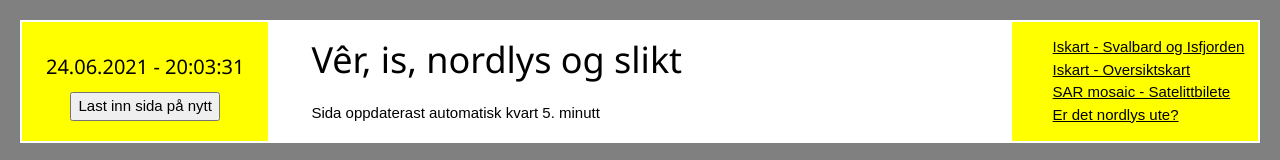
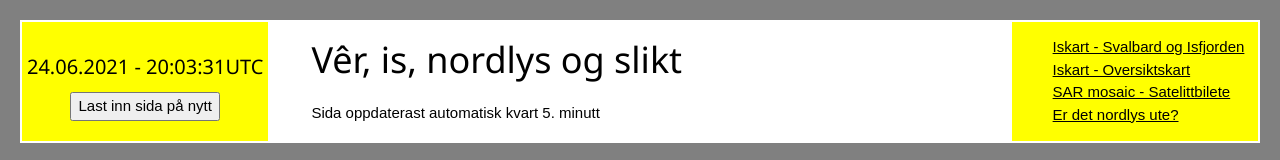
Before and after one commit to emyrum/emyrum.github.io, a plain HTML site: page index.html in a window 1280 px wide. Shown: the top 160 px of the page. Drawn offline with nearby package versions, Linux system fonts and the light colour scheme.

Commit message:
added tz specification

```diff
--- a/index.html
+++ b/index.html
@@ -42,7 +42,7 @@
   m = checkTime(m);
   s = checkTime(s);
   document.getElementById('datetime').innerHTML =
-  dd + "." + mm + "." + yyyy + " - " + h + ":" + m + ":" + s;
+  dd + "." + mm + "." + yyyy + " - " + h + ":" + m + ":" + s + "UTC";
   var t = setTimeout(startTime, 500);
 }
   function checkTime(i) {
```
